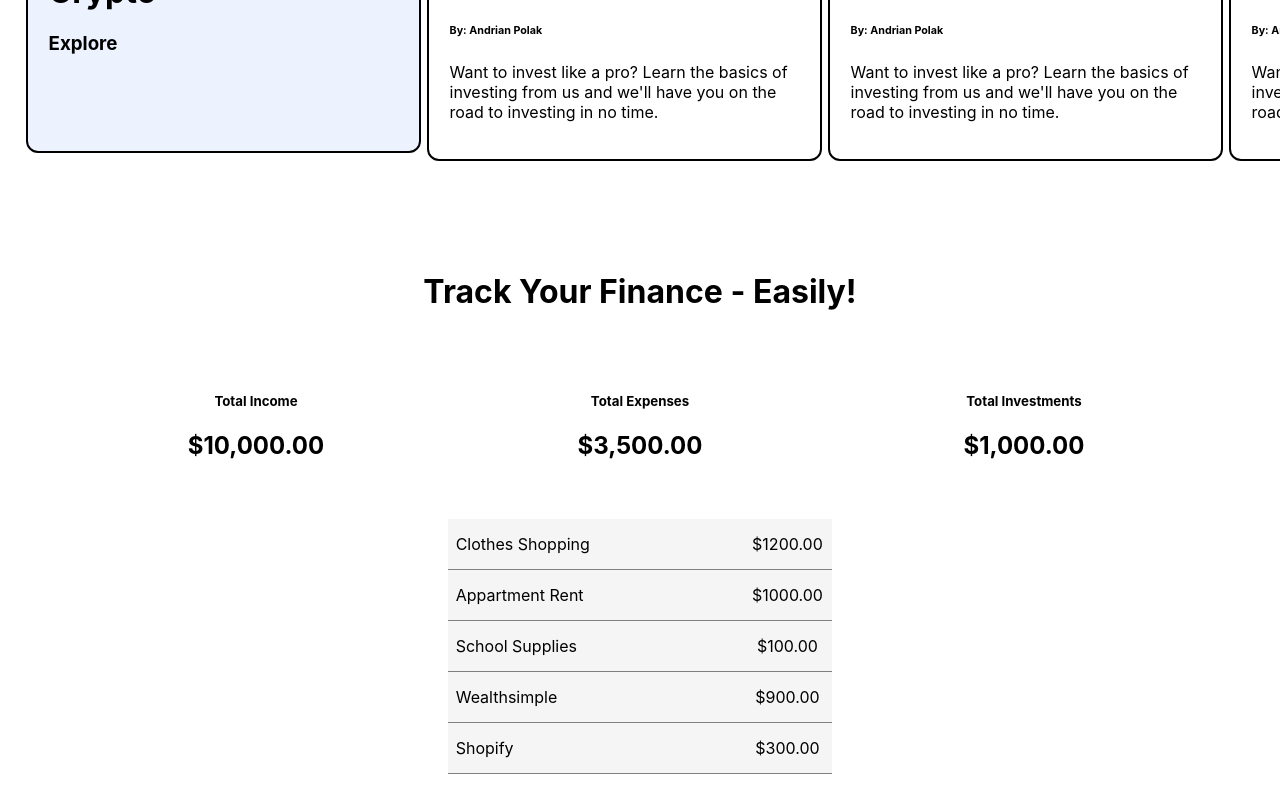
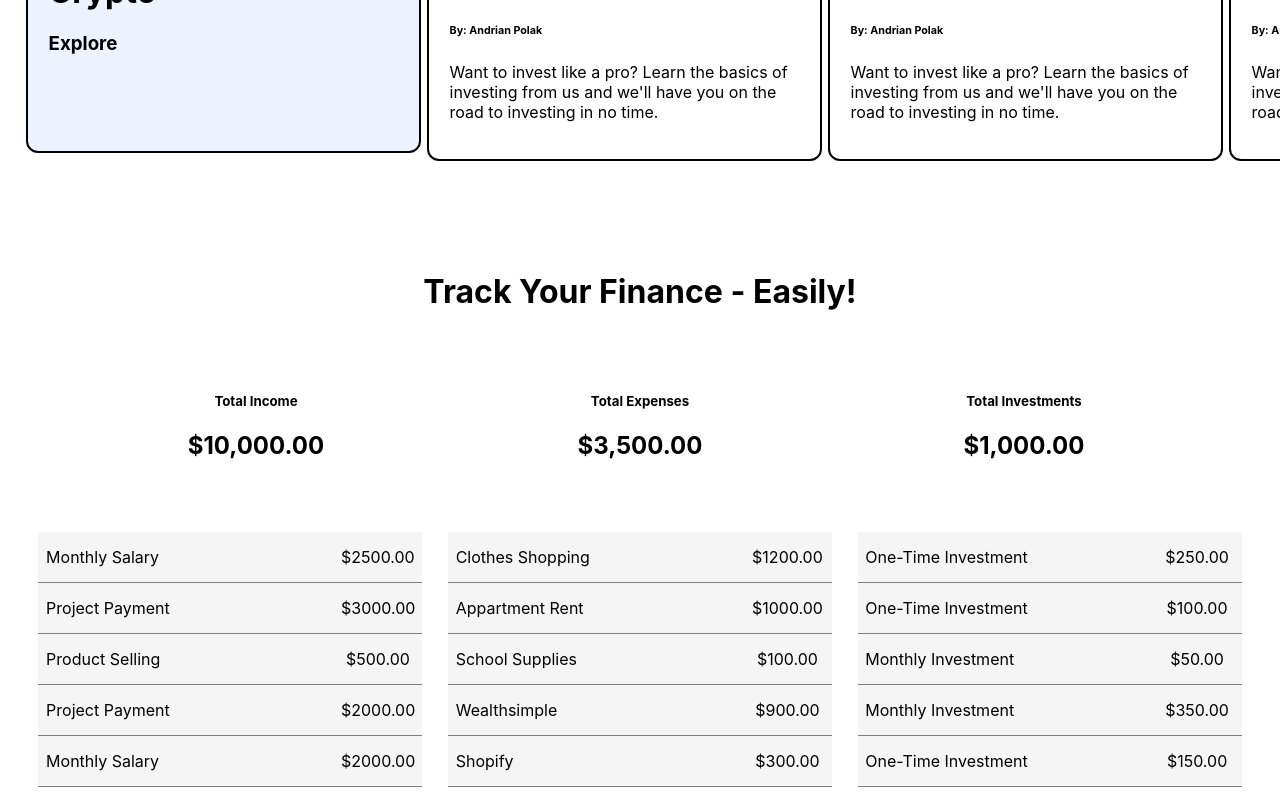
Before and after one commit to Uniinvesting/Main-Page, a React (Create React App) app in the folder uniinvesting_main_page/: page / in a window 1280 px wide. Shown: the part 842-1642 px from the top of the page. Built offline with nearby package versions, Linux system fonts and the light colour scheme.

Commit message:
finishing the investments databases and blocks

```diff
--- a/uniinvesting_main_page/src/App.css
+++ b/uniinvesting_main_page/src/App.css
@@ -101,6 +101,7 @@ div#expenses {
   width: 30%;
   margin-bottom: 2%;
   cursor: pointer;
+  margin: 1%;
 }
 .row-left{
   display: flex;
@@ -127,3 +128,23 @@ div#expenses {
 .hide{
   display: none;
 }
+div#income {
+  background: whitesmoke;
+  width: 30%;
+  margin-bottom: 2%;
+  cursor: pointer;
+  margin: 1%;
+}
+div#investment{
+  background: whitesmoke;
+  width: 30%;
+  margin-bottom: 2%;
+  cursor: pointer;
+  margin: 1%;
+}
+.tr-block-4 {
+  width: 50%;
+  text-align: left;
+  margin-top: 5%;
+  cursor: pointer;
+}
--- a/uniinvesting_main_page/src/components/data/expenses.js
+++ b/uniinvesting_main_page/src/components/data/expenses.js
@@ -4,7 +4,7 @@ export const expenses = [
         expense_amount: 1200.00,
         expense_type: 'education',
         expense_category: 'personal',
-        expense_date: '5/15/2022',
+        expense_date: '8/15/2022',
         expense_id: 'expense-1'
     },
     {
@@ -20,7 +20,7 @@ export const expenses = [
         expense_amount: 100.00,
         expense_type: 'education',
         expense_category: 'personal',
-        expense_date: '3/12/2022',
+        expense_date: '7/18/2022',
         expense_id: 'expense-3'
     },
     {
@@ -28,7 +28,7 @@ export const expenses = [
         expense_amount: 900.00,
         expense_type: 'business',
         expense_category: 'investing',
-        expense_date: '5/17/2022',
+        expense_date: '7/02/2022',
         expense_id: 'expense-4'
     },
     {
@@ -36,7 +36,7 @@ export const expenses = [
         expense_amount: 300.00,
         expense_type: 'business',
         expense_category: 'investing',
-        expense_date: '7/01/2022',
+        expense_date: '6/29/2022',
         expense_id: 'expense-5'
     }
 
--- /dev/null
+++ b/uniinvesting_main_page/src/components/data/income.js
@@ -0,0 +1,37 @@
+export const income = [
+    {
+        income_name: 'Monthly Salary',
+        income_amount: 2500,
+        income_date: '8/10/2022',
+        income_source: 'Bank Of Montreal',
+        income_id: 'income-1'
+    },
+    {
+        income_name: 'Project Payment',
+        income_amount: 3000,
+        income_date: '7/23/2022',
+        income_source: 'Upwork',
+        income_id: 'income-2'
+    },
+    {
+        income_name: 'Product Selling',
+        income_amount: 500,
+        income_date: '7/03/2022',
+        income_source: 'Etsy',
+        income_id: 'income-3'
+    },
+    {
+        income_name: 'Project Payment',
+        income_amount: 2000,
+        income_date: '6/15/2022',
+        income_source: 'Upwork',
+        income_id: 'income-4'
+    },
+    {
+        income_name: 'Monthly Salary',
+        income_amount: 2000,
+        income_date: '6/10/2022',
+        income_source: 'Bank Of Montreal',
+        income_id: 'income-5'
+    }
+]
--- /dev/null
+++ b/uniinvesting_main_page/src/components/data/investments.js
@@ -0,0 +1,37 @@
+export const investments = [
+    {
+        investment_name: 'One-Time Investment',
+        investment_amount: 250,
+        investment_source: 'Apple Inc',
+        investment_date: '8/18/2022',
+        investment_id: 'investment-1'
+    },
+    {
+        investment_name: 'One-Time Investment',
+        investment_amount: 100,
+        investment_source: 'Spotify',
+        investment_date: '8/01/2022',
+        investment_id: 'investment-2'
+    },
+    {
+        investment_name: 'Monthly Investment',
+        investment_amount: 50,
+        investment_source: 'Wealthsimple',
+        investment_date: '7/19/2022',
+        investment_id: 'investment-3'
+    },
+    {
+        investment_name: 'Monthly Investment',
+        investment_amount: 350,
+        investment_source: 'Rogers',
+        investment_date: '7/10/2022',
+        investment_id: 'investment-4'
+    },
+    {
+        investment_name: 'One-Time Investment',
+        investment_amount: 150,
+        investment_source: 'Space X',
+        investment_date: '6/22/2022',
+        investment_id: 'investment-5'
+    },
+]
--- a/uniinvesting_main_page/src/components/finance_tracker.js
+++ b/uniinvesting_main_page/src/components/finance_tracker.js
@@ -1,5 +1,7 @@
 import React from 'react'
 import { expenses } from './data/expenses'
+import { income } from './data/income'
+import { investments } from './data/investments'
 
 export default function Finance_tracker() {
   return (
@@ -38,6 +40,30 @@ export default function Finance_tracker() {
             </div>
 
             <div className='row'>
+            <div id='income' className='transactions-list'>
+                    {income.map((data, key) => {
+
+                        const showMore = (e) => {
+                            var box_id = e.target.id;
+                            var more_info = box_id + 'more-info';
+                            document.getElementById(more_info).classList.toggle('hide');
+                        }
+
+                        return(
+                            <div className='list-block' key={key} id={data.income_id} onClick={showMore}>
+                                <div className='row-left'>
+                                    <div className='tr-block-1' id={data.income_id}>{data.income_name}</div>
+                                    <div className='tr-block-2' id={data.income_id}>${data.income_amount.toFixed(2)}</div>
+                                </div>
+                                <div className='row-left hide' id={data.income_id + 'more-info'}>
+                                    <div className='tr-block-4'>Source: {data.income_source}</div>
+                                    <div className='tr-block-4'>Date: {data.income_date}</div>
+                                </div>
+                            </div>
+                        )
+                    })}
+                </div>
+
                 <div id='expenses' className='transactions-list'>
                     {expenses.map((data, key) => {
 
@@ -56,7 +82,31 @@ export default function Finance_tracker() {
                                 <div className='row-left hide' id={data.expense_id + 'more-info'}>
                                     <div className='tr-block-3'>Type: {data.expense_type}</div>
                                     <div className='tr-block-3'>Category: {data.expense_category}</div>
-                                    <div className='tr-block-3'>Date: {data.expense_date}</div>
+                                    <div className='tr-block-3' style={{textAlign: 'revert'}}>Date: {data.expense_date}</div>
+                                </div>
+                            </div>
+                        )
+                    })}
+                </div>
+
+                <div id='investment' className='transactions-list'>
+                    {investments.map((data, key) => {
+
+                        const showMore = (e) => {
+                            var box_id = e.target.id;
+                            var more_info = box_id + 'more-info';
+                            document.getElementById(more_info).classList.toggle('hide');
+                        }
+
+                        return(
+                            <div className='list-block' key={key} id={data.investment_id} onClick={showMore}>
+                                <div className='row-left'>
+                                    <div className='tr-block-1' id={data.investment_id}>{data.investment_name}</div>
+                                    <div className='tr-block-2' id={data.investment_id}>${data.investment_amount.toFixed(2)}</div>
+                                </div>
+                                <div className='row-left hide' id={data.investment_id + 'more-info'}>
+                                    <div className='tr-block-4'>Source: {data.investment_source}</div>
+                                    <div className='tr-block-4'>Date: {data.investment_date}</div>
                                 </div>
                             </div>
                         )
```
